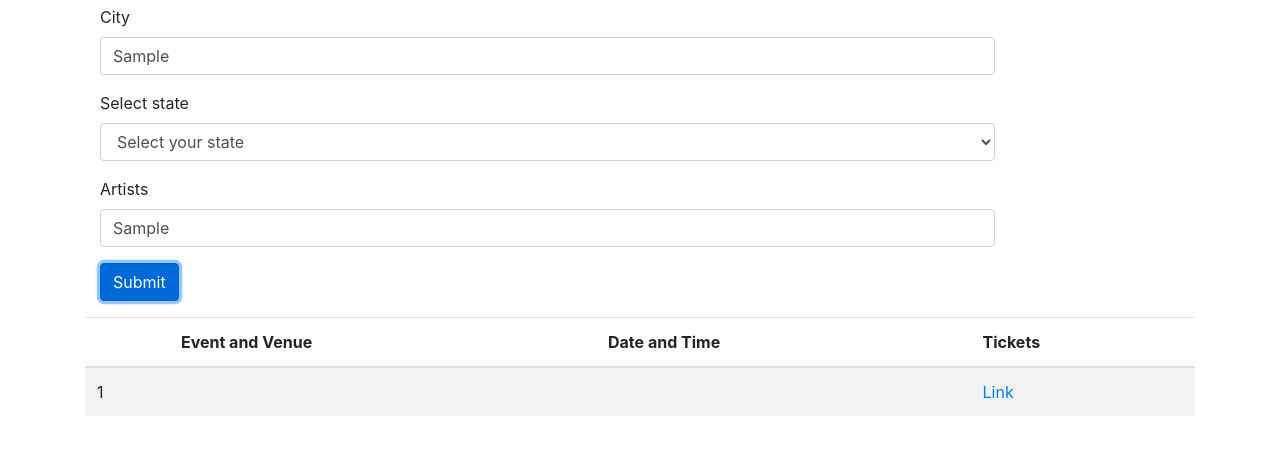
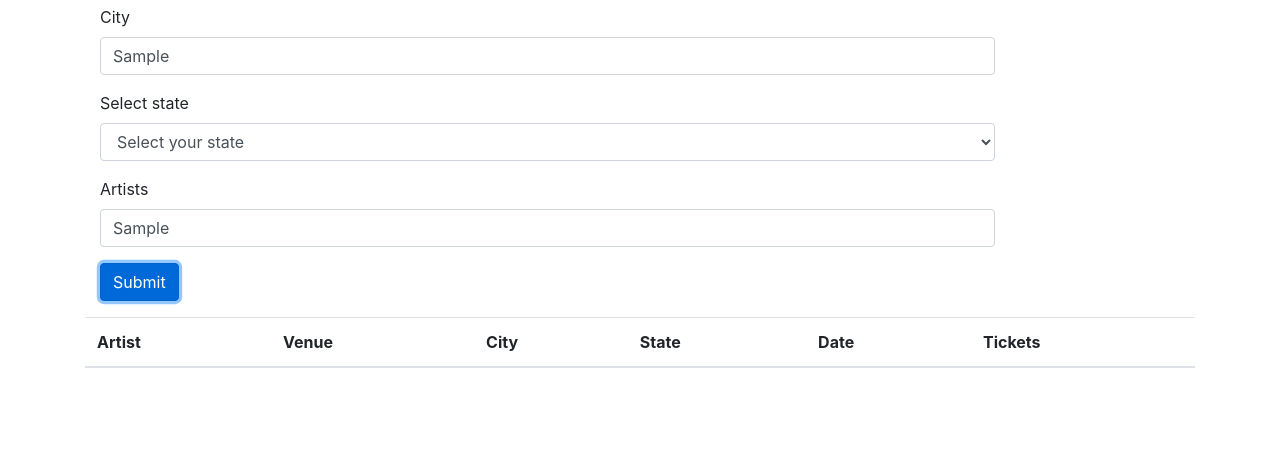
Before and after one commit to oswaldosalazar/GigList-Q1, a plain HTML site: page index.html in a window 1280 px wide. Both pictures are taken after typing "Sample", "Sample" into the empty fields and a click on the button "Submit". Shown: the part 95-550 px from the top of the page. Drawn offline with nearby package versions, Linux system fonts and the light colour scheme.

Commit message:
Added table append to the loop to populate table in html. Edited html with proper column headers

```diff
--- a/index.html
+++ b/index.html
@@ -93,21 +93,19 @@
                 </div>
               </fieldset>
             </form>
-            <table class="table table-striped table-hover ">
+            <table class="table table-striped table-hover " summary="Events description">
               <thead>
                 <tr>
-                  <th></th>
-                  <th>Event and Venue</th>
-                  <th>Date and Time</th>
+                  <th>Artist</th>
+                  <th>Venue</th>
+                  <th>City</th>
+                  <th>State</th>
+                  <th>Date</th>
                   <th>Tickets</th>
                 </tr>
               </thead>
-              <tbody>
+              <tbody id="eventsTable">
                 <tr>
-                  <td>1</td>
-                  <td id="eventTitle"></td>
-                  <td id="eventDateTime"></td>
-                  <td id="eventTix" ><a target="_blank" href="">Link</a></td>
                 </tr>
               </tbody>
             </table>
--- a/main.js
+++ b/main.js
@@ -1,16 +1,13 @@
 $(document).ready(function() {
 
-    var formInput = {
-        city: '',
-        state: '',
-        artists: [''],
-    }
+    var formInput = {}
+    var allEvents = []
+    var artistEvents = []
 
     $('#submit').on('click', function(event) {
         //variables
-        var allEvents = []
-        var artistEvents = []
         event.preventDefault()
+        $("#eventsTable tr").remove()
         formInput.city = $('#cityURL').val()
         formInput.state = $('#select').val()
         formInput.artists = $('#artistURL').val().split(',')
@@ -25,15 +22,6 @@ $(document).ready(function() {
                 error: function(err) {console.error(err)},
                 method: 'GET',
                 success: function(data) {
-                    // console.log(data.length)
-                    // console.log(data)
-                    // console.log(data[0].artists[0].name)
-                    // console.log(data[0].venue.name)
-                    // console.log(data[0].venue.city)
-                    // console.log(data[0].venue.region)
-                    $('#eventTitle').text(data[0].title)
-                    $('#eventDateTime').text(data[0].formatted_datetime)
-                    $('a').attr("href", data[0].ticket_url)
                     for (var i in data) {
                         artistEvents[i] = {
                             tabArtist: data[i].artists[0].name,
@@ -43,6 +31,7 @@ $(document).ready(function() {
                             tabDate: data[i].formatted_datetime,
                             tabTix: data[i].ticket_url,
                         }
+                        $(".table").append("<tr><td>"+data[i].artists[0].name+"</td><td>"+data[i].venue.name+"</td><td>"+data[i].venue.city+"</td><td>"+data[i].venue.region+"</td>                        <td>"+data[i].formatted_datetime+"</td><td> <a href="+data[i].ticket_url+">Ticket Link</a> </td></tr>")
                         allEvents.push(artistEvents[i])
                     }
                     console.log(artistEvents)
@@ -50,11 +39,11 @@ $(document).ready(function() {
                 },
             })
         }
+        allEvents = []
+        artistEvents = []
     })
-
 
 })
 
 
-// url: 'http://api.bandsintown.com/artists/The Decemberists/events.json?api_version=2.0&app_id=GALVANIZE',
- // 'http://api.bandsintown.com/artists/'+formInput.artist+'/events/search.json?api_version=2.0&app_id=GIGLIST&location='+formInput.city+','+formInput.state+'&radius=50'
+// http://api.bandsintown.com/artists/The Decemberists/events.json?api_version=2.0&app_id=GALVANIZE
```
